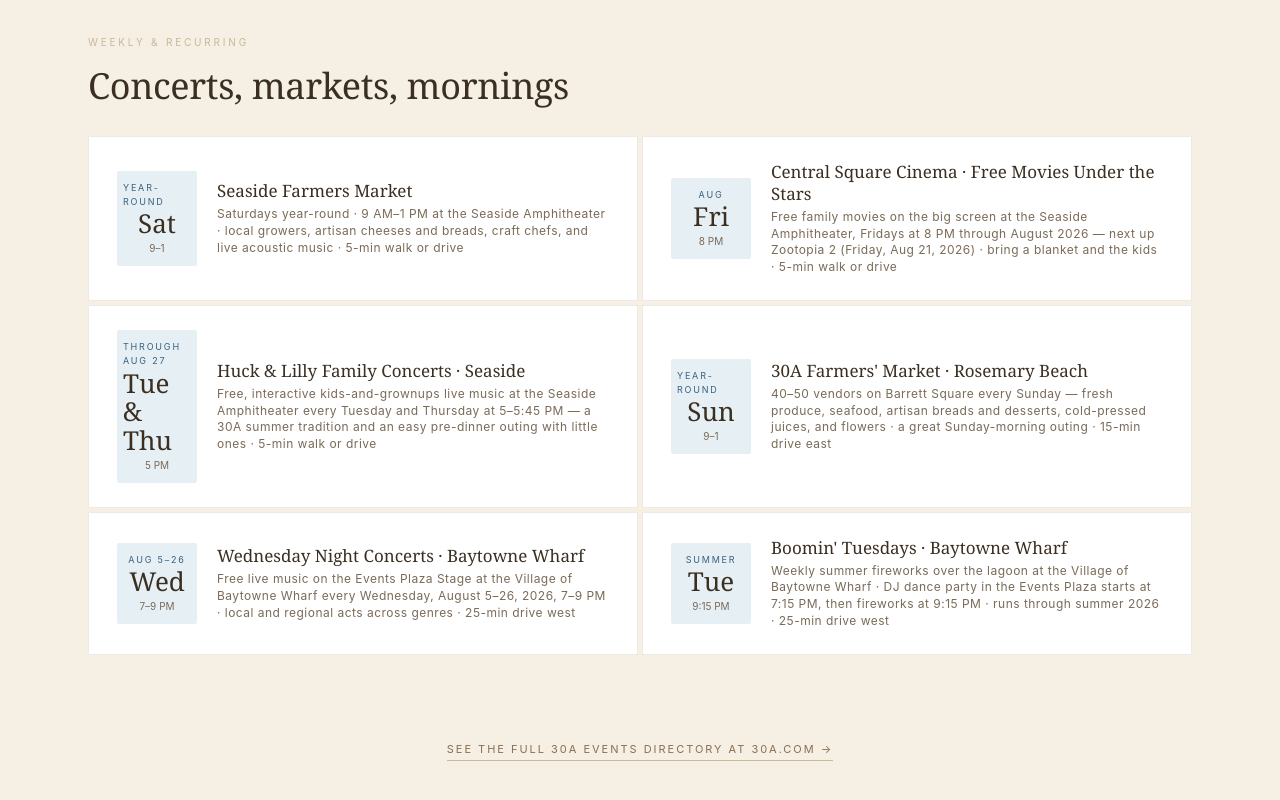
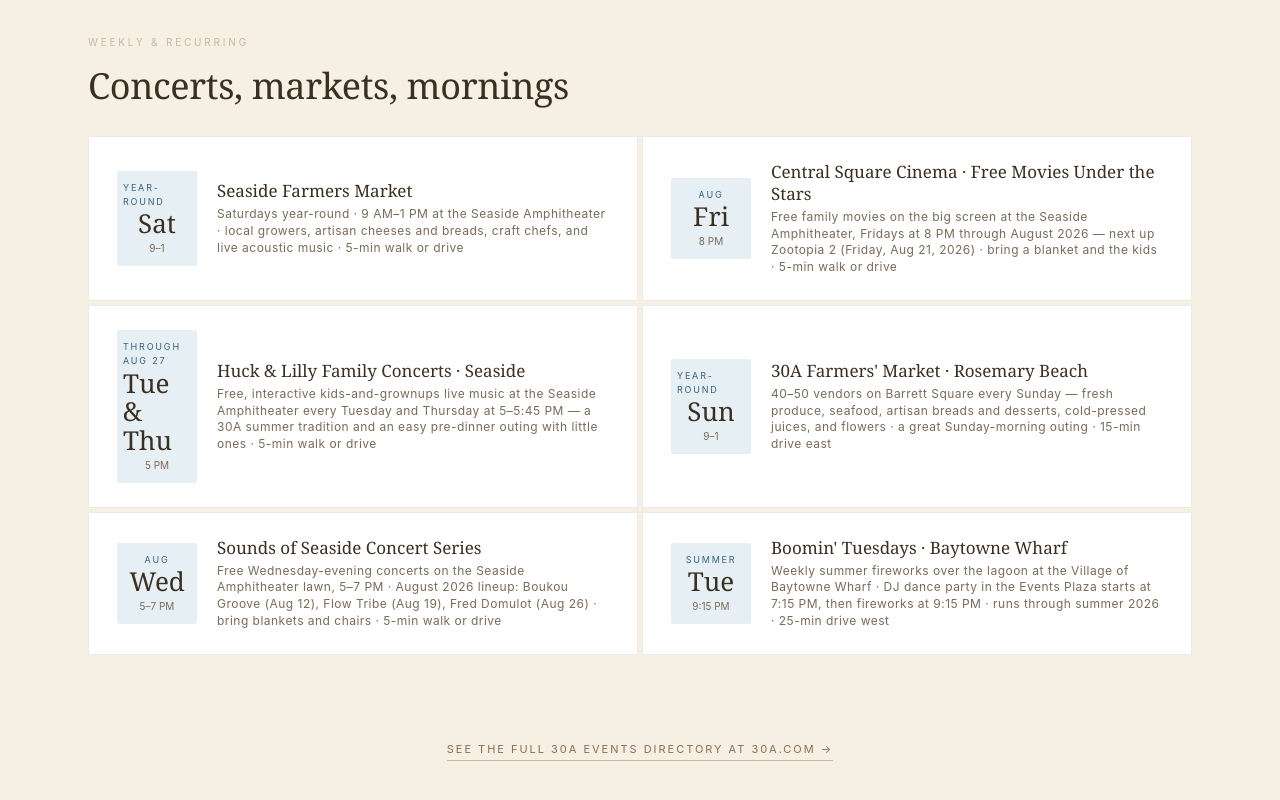
Before and after one commit to crorihuela1/sunandmoon, a plain HTML site: page events.html in a window 1280 px wide. Shown: the part 1394-2194 px from the top of the page. Drawn offline with Linux system fonts and the light colour scheme.

Commit message:
Events refresh: 2026-08-12

```diff
--- a/events.html
+++ b/events.html
@@ -266,7 +266,7 @@
     A curated rolling calendar of festivals, concerts, markets, and slow-living mornings within a short bike ride of Sun &amp; Moon at 30A. Updated automatically every other day.
   </p>
   <!-- LAST_UPDATED_BADGE_START -->
-  <div class="updated-badge"><span class="dot"></span>Last refreshed: August 10, 2026</div>
+  <div class="updated-badge"><span class="dot"></span>Last refreshed: August 12, 2026</div>
   <!-- LAST_UPDATED_BADGE_END -->
 </div>
 
@@ -395,15 +395,15 @@
           <div class="event-info-meta">40–50 vendors on Barrett Square every Sunday — fresh produce, seafood, artisan breads and desserts, cold-pressed juices, and flowers · a great Sunday-morning outing · 15-min drive east</div>
         </div>
       </a>
-      <a href="https://www.sandestin.com/things-to-do/events/wednesday-night-concert-series-12" target="_blank" rel="noopener" class="event-card">
+      <a href="https://www.homeownerscollection.com/seaside-events/outdoor-activities/sounds-seaside-concert-series-0" target="_blank" rel="noopener" class="event-card">
         <div class="event-date">
-          <span class="month">Aug 5–26</span>
+          <span class="month">Aug</span>
           <span class="day">Wed</span>
-          <span class="span">7–9 PM</span>
+          <span class="span">5–7 PM</span>
         </div>
         <div class="event-info">
-          <div class="event-info-name">Wednesday Night Concerts · Baytowne Wharf</div>
-          <div class="event-info-meta">Free live music on the Events Plaza Stage at the Village of Baytowne Wharf every Wednesday, August 5–26, 2026, 7–9 PM · local and regional acts across genres · 25-min drive west</div>
+          <div class="event-info-name">Sounds of Seaside Concert Series</div>
+          <div class="event-info-meta">Free Wednesday-evening concerts on the Seaside Amphitheater lawn, 5–7 PM · August 2026 lineup: Boukou Groove (Aug 12), Flow Tribe (Aug 19), Fred Domulot (Aug 26) · bring blankets and chairs · 5-min walk or drive</div>
         </div>
       </a>
       <a href="https://www.sandestin.com/things-to-do/events/boomin-tuesdays" target="_blank" rel="noopener" class="event-card">
```
